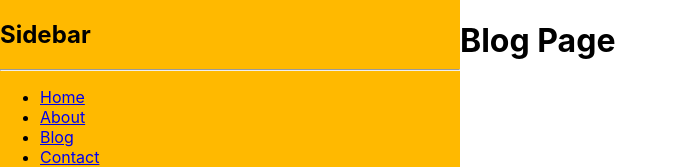
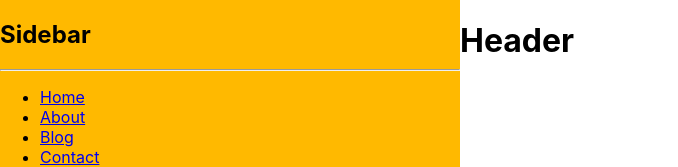
Before and after one commit to llcain/react-sidebar, a React (Create React App) app: page /blog in a window 1280 px wide. Shown: the top 167 px of the page, without its empty margins (0-678 px from the left). Built offline with nearby package versions, Linux system fonts and the light colour scheme.

Commit message:
created a header component

```diff
--- /dev/null
+++ b/src/components/Header.js
@@ -0,0 +1,13 @@
+import React from "react";
+
+const Header = () => {
+
+    return (
+        <header className="header-container">
+            <h1>Header</h1>
+        </header>
+    )
+
+}
+
+export default Header;
--- a/src/pages/About.js
+++ b/src/pages/About.js
@@ -8,7 +8,7 @@ const About = () => {
             {data.map((item) => {
                 return <Card item={item} />
             })}
-         <Card />
+
         </div>
 
      );
--- a/src/pages/Blog.js
+++ b/src/pages/Blog.js
@@ -1,6 +1,12 @@
+import React from "react";
+import Header from "../components/Header";
+
 const Blog = () => {
     return (
-        <h1>Blog Page</h1>
+        <div>
+             <Header />
+        </div>
+
      );
 }
 
```
